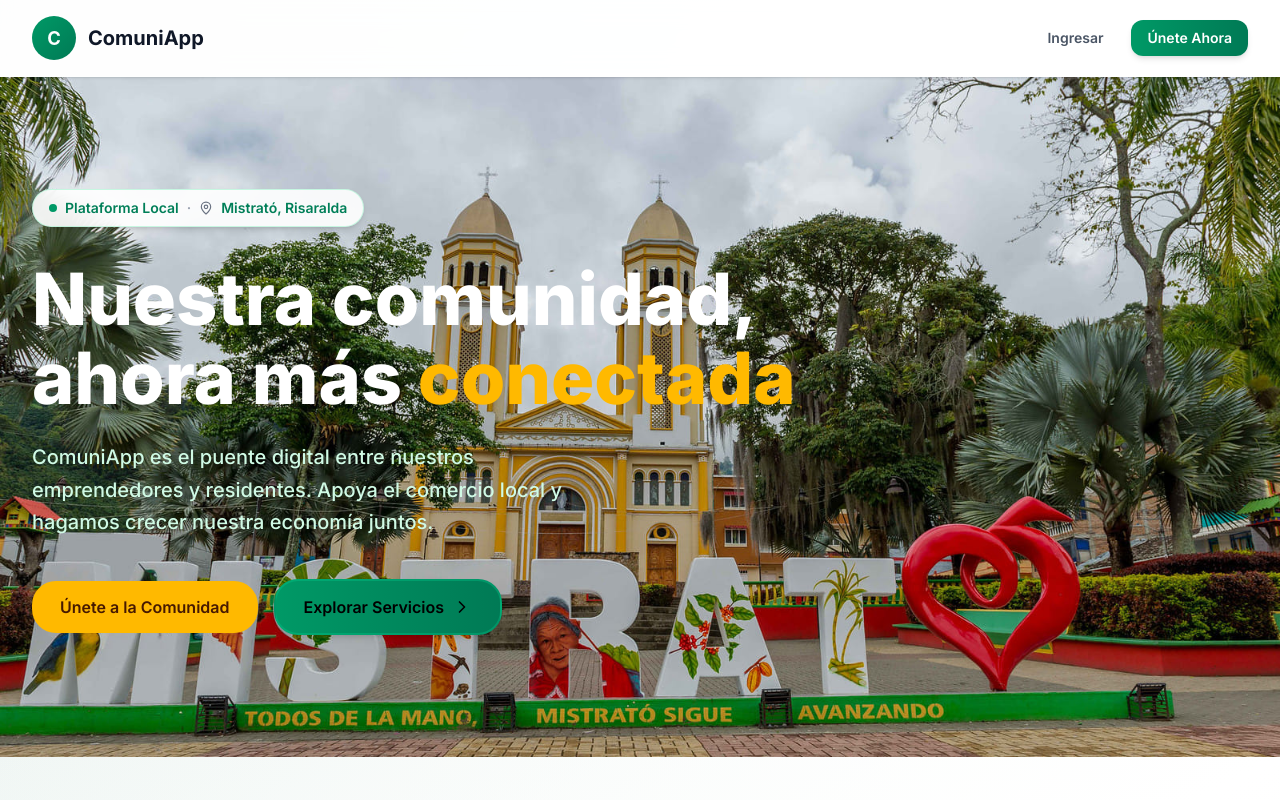
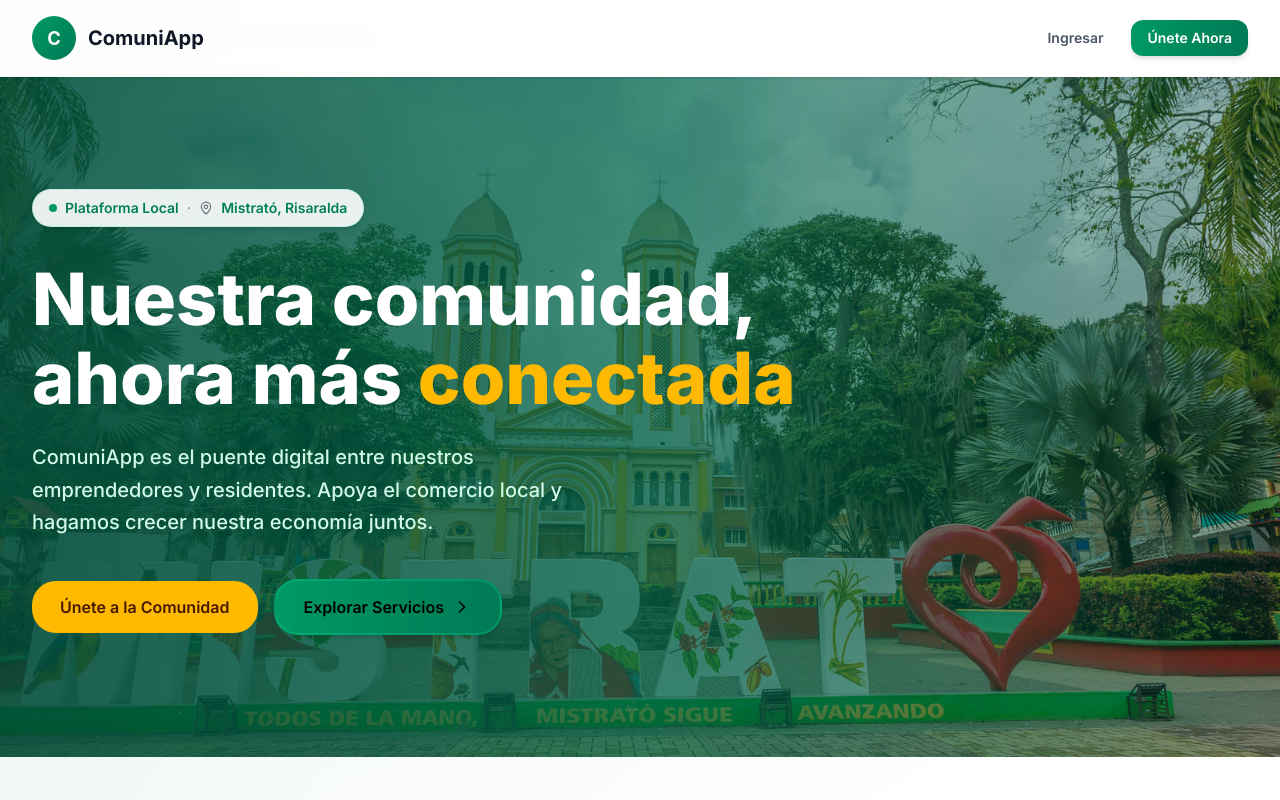
Before and after one commit to Playonline-security/comuniapp, a React (Vite) app: page / in a window 1280 px wide. Shown: the top 800 px of the page. Built offline with nearby package versions, Linux system fonts and the light colour scheme.

Commit message:
fix(ui): restaurar tokens de marca y overlay del hero

```diff
--- a/src/index.css
+++ b/src/index.css
@@ -5,9 +5,12 @@
   --color-brand-50: #ecfdf5;
   --color-brand-100: #d0fae5;
   --color-brand-200: #a4f4cf;
+  --color-brand-400: #00b87c;
   --color-brand-500: #009966;
   --color-brand-600: #007a55;
   --color-brand-700: #007f58;
+  --color-brand-800: #006b4d;
+  --color-brand-900: #004f3b;
   --color-accent-400: #ffb900;
   --color-accent-500: #f0b100;
 }
```
